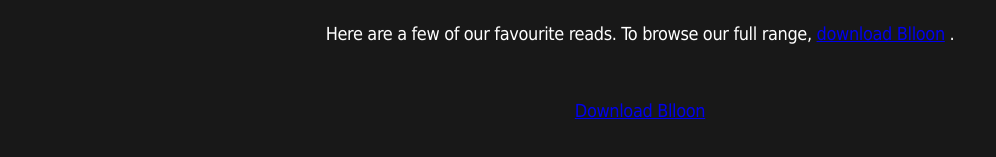
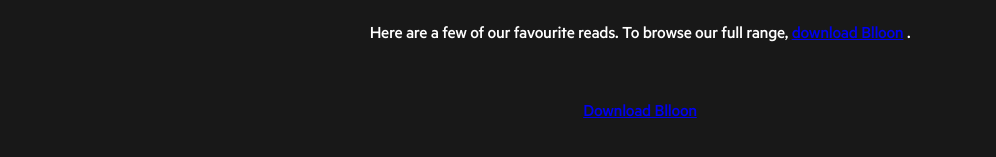
Before and after one commit to dubadub/blloon_search, a website: page app/index.html in a window 1280 px wide. Shown: the part 131-288 px from the top of the page, without its empty margins (0-996 px from the left). Drawn offline with nearby package versions, Linux system fonts and the light colour scheme; some packages are replaced by stand-ins of ours; files that its build step writes are made by us from their sources; no server answers; a script that the page names is missing.

Commit message:
add fonts

```diff
--- a/app/styles/main.scss
+++ b/app/styles/main.scss
@@ -1,5 +1,29 @@
 // bower:scss
 // endbower
+
+@font-face {
+    font-family:"Tiempos";src:url("fonts/TiemposTextWeb-Regular.woff") format("woff"),url("fonts/TiemposTextWeb-Regular.ttf") format("truetype");font-weight:normal;font-style:normal;
+}
+
+@font-face {
+    font-family:"Tiempos";src:url("fonts/TiemposTextWeb-RegularItalic.woff") format("woff"),url("fonts/TiemposTextWeb-RegularItalic.ttf") format("truetype");font-weight:normal;font-style:italic;
+}
+
+@font-face {
+    font-family:"Metric";src:url("fonts/MetricWeb-Light.woff") format("woff"),url("fonts/MetricWeb-Light.ttf") format("truetype");font-weight:300;font-style:normal;
+}
+
+@font-face {
+    font-family:"Metric";src:url("fonts/MetricWeb-Medium.woff") format("woff"),url("fonts/MetricWeb-Medium.ttf") format("truetype");font-weight:normal;font-style:normal;
+}
+
+@font-face {
+    font-family:"Metric";src:url("fonts/MetricWeb-Black.woff") format("woff"),url("fonts/MetricWeb-Black.ttf") format("truetype");font-weight:bold;font-style:normal;
+}
+
+@font-face {
+    font-family:"Metric";src:url("fonts/MetricWeb-LightItalic.woff") format("woff"),url("fonts/MetricWeb-LightItalic.ttf") format("truetype");font-weight:normal;font-style:italic;
+}
 
 body {
   font: 112.5%/1.45 "Metric", Tahoma, sans-serif;
--- a/app/styles/search.scss
+++ b/app/styles/search.scss
@@ -161,7 +161,7 @@ $black_8: rgba(0,0,0,0.08);
         -webkit-box-shadow: inset 0 1px 1px rgba(0,0,0,.075);
         box-shadow: inset 0 1px 1px rgba(0,0,0,.075);
         &:focus {
-            box-shadow: 0 0 1px 1px red;
+            box-shadow: 0 0 1px 1px $color_green_haze_approx;
         }
     }
 
```
Also changed, not shown: app/styles/fonts/MetricWeb-Light.woff (added), app/styles/fonts/MetricWeb-Medium.woff (added), app/styles/fonts/TiemposTextWeb-Regular.woff (added).
